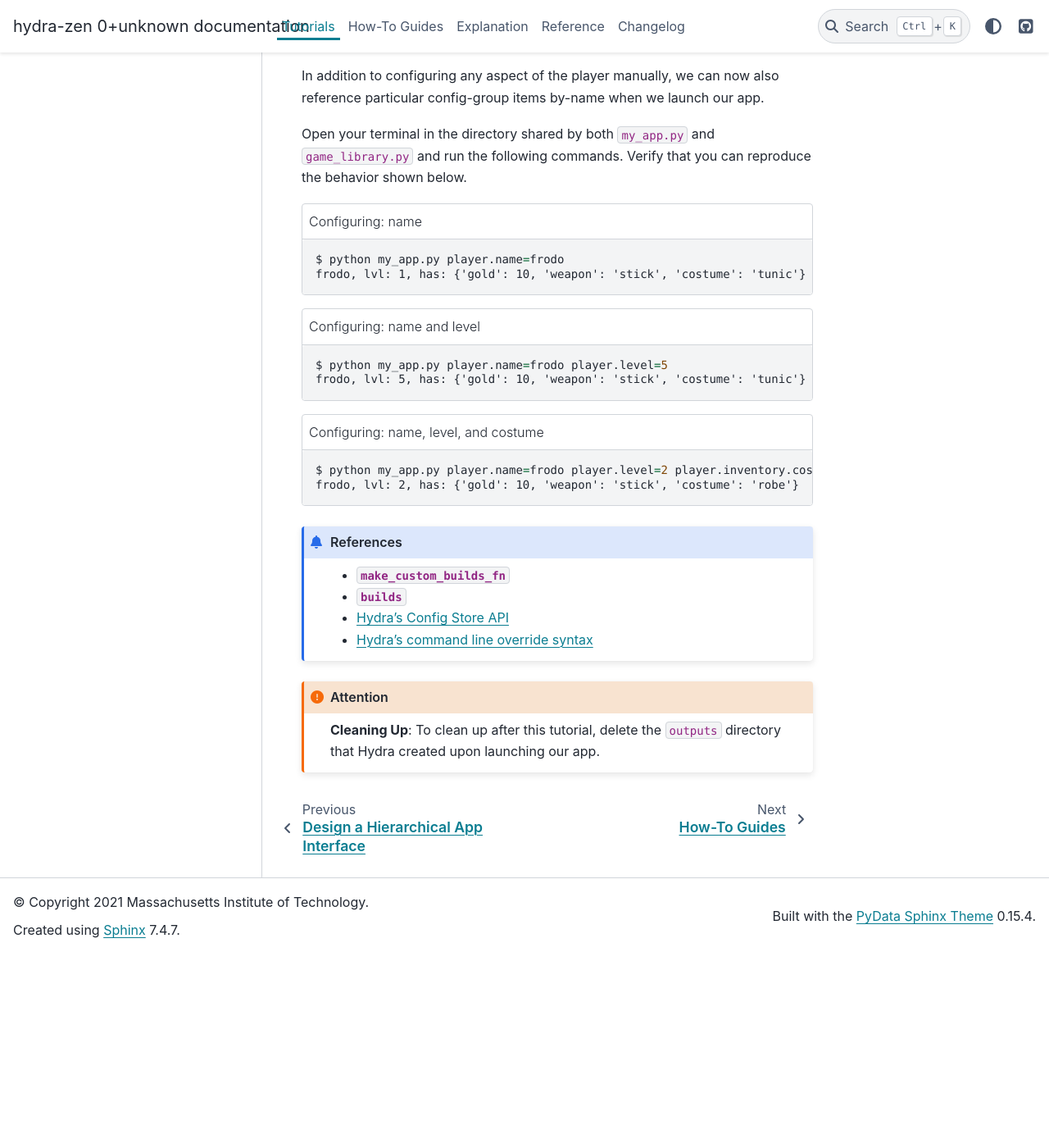
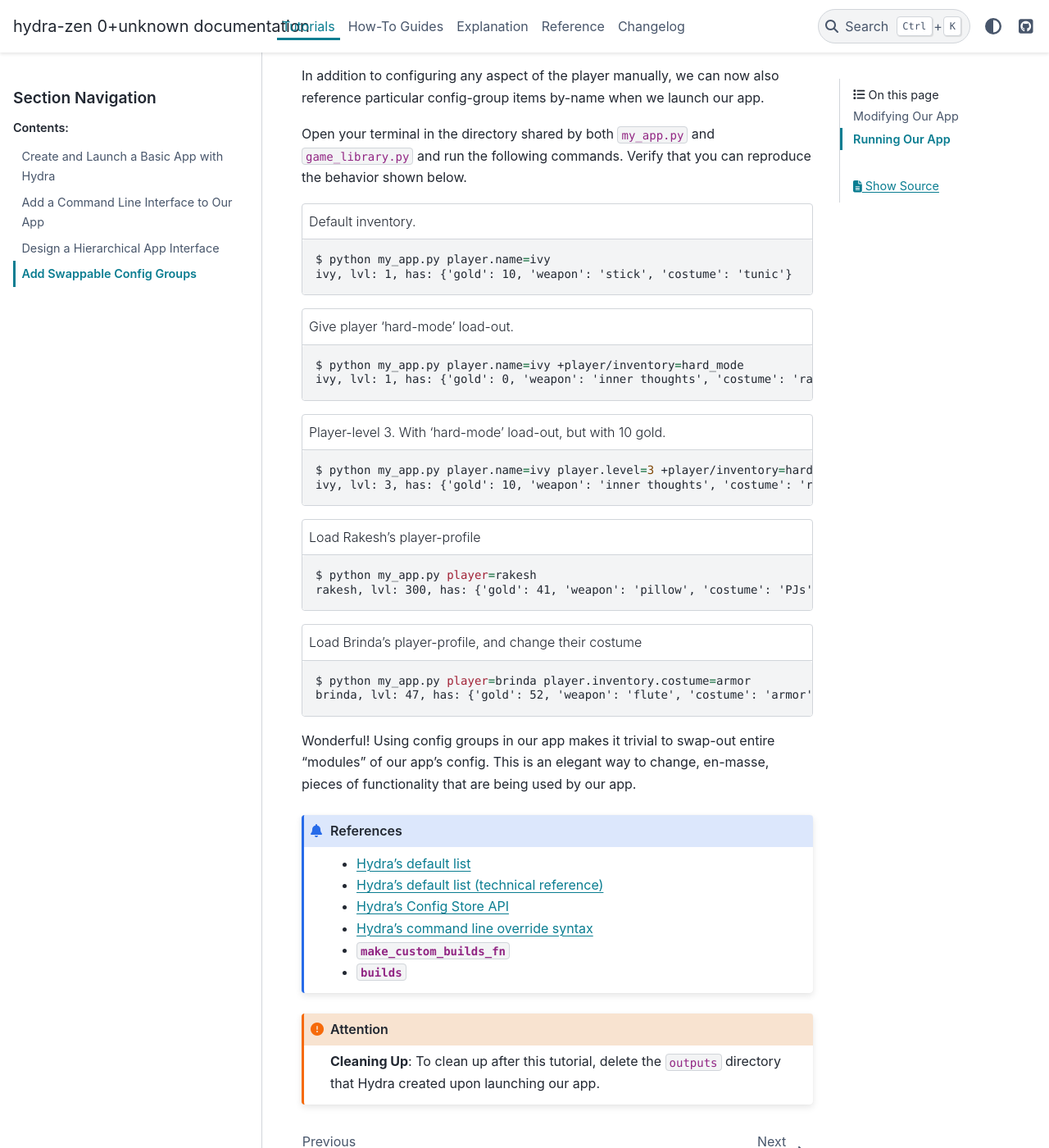
Before and after one commit to mit-ll-responsible-ai/hydra-zen, a Sphinx documentation site: the page built from docs/source/tutorials/config_groups.rst, in a window 1280 px wide and 1400 px high, scrolled down 4036 px. Shown: the whole window at 82% size. Built offline with Sphinx 7.4.7 and the PyData theme 0.15.4, drawn with Linux system fonts in a browser that asks for light colours; before the commit the page ends 5199 px from its top, so only the background shows below that; some of the changed text lies outside the part shown.

Commit message:
tutorials: finish config-groups tutorial

```diff
--- a/docs/source/tutorials/config_groups.rst
+++ b/docs/source/tutorials/config_groups.rst
@@ -198,31 +198,48 @@
 behavior shown below.
 
 .. code-block:: console
-   :caption: Configuring: name
+   :caption: Default inventory.
 
-   $ python my_app.py player.name=frodo
-   frodo, lvl: 1, has: {'gold': 10, 'weapon': 'stick', 'costume': 'tunic'}
+   $ python my_app.py player.name=ivy
+   ivy, lvl: 1, has: {'gold': 10, 'weapon': 'stick', 'costume': 'tunic'}
 
 .. code-block:: console
-   :caption: Configuring: name and level
+   :caption: Give player 'hard-mode' load-out.
 
-   $ python my_app.py player.name=frodo player.level=5
-   frodo, lvl: 5, has: {'gold': 10, 'weapon': 'stick', 'costume': 'tunic'}
+   $ python my_app.py player.name=ivy +player/inventory=hard_mode
+   ivy, lvl: 1, has: {'gold': 0, 'weapon': 'inner thoughts', 'costume': 'rags'}
 
 .. code-block:: console
-   :caption: Configuring: name, level, and costume
+   :caption: Player-level 3. With 'hard-mode' load-out, but with 10 gold.
 
-   $ python my_app.py player.name=frodo player.level=2 player.inventory.costume=robe
-   frodo, lvl: 2, has: {'gold': 10, 'weapon': 'stick', 'costume': 'robe'}
+   $ python my_app.py player.name=ivy player.level=3 +player/inventory=hard_mode player.inventory.gold=10
+   ivy, lvl: 3, has: {'gold': 10, 'weapon': 'inner thoughts', 'costume': 'rags'}
 
+.. code-block:: console
+   :caption: Load Rakesh's player-profile
+
+   $ python my_app.py player=rakesh
+   rakesh, lvl: 300, has: {'gold': 41, 'weapon': 'pillow', 'costume': 'PJs'}
+
+.. code-block:: console
+   :caption: Load Brinda's player-profile, and change their costume
+
+   $ python my_app.py player=brinda player.inventory.costume=armor
+   brinda, lvl: 47, has: {'gold': 52, 'weapon': 'flute', 'costume': 'armor'}
+
+
+Wonderful! Using config groups in our app makes it trivial to swap-out entire "modules"
+of our app's config. This is an elegant way to change, en-masse, pieces of functionality that are being used by our app.
 
 
 .. admonition:: References
 
+   - :hydra:`Hydra's default list <tutorials/structured_config/defaults>`
+   - :hydra:`Hydra's default list (technical reference) <advanced/defaults_list>`
+   - :hydra:`Hydra's Config Store API <tutorials/structured_config/config_store>`
+   - :hydra:`Hydra's command line override syntax <advanced/override_grammar/basic>`
    - `~hydra_zen.make_custom_builds_fn`
    - `~hydra_zen.builds`
-   - :hydra:`Hydra's Config Store API <tutorials/structured_config/config_store>`
-   - :hydra:`Hydra's command line override syntax <advanced/override_grammar/basic>`
 
 .. attention:: **Cleaning Up**:
    To clean up after this tutorial, delete the ``outputs`` directory that Hydra created
```
Also changed, not shown: other parts of docs/source/tutorials/config_groups.rst (+3 -3 lines).
